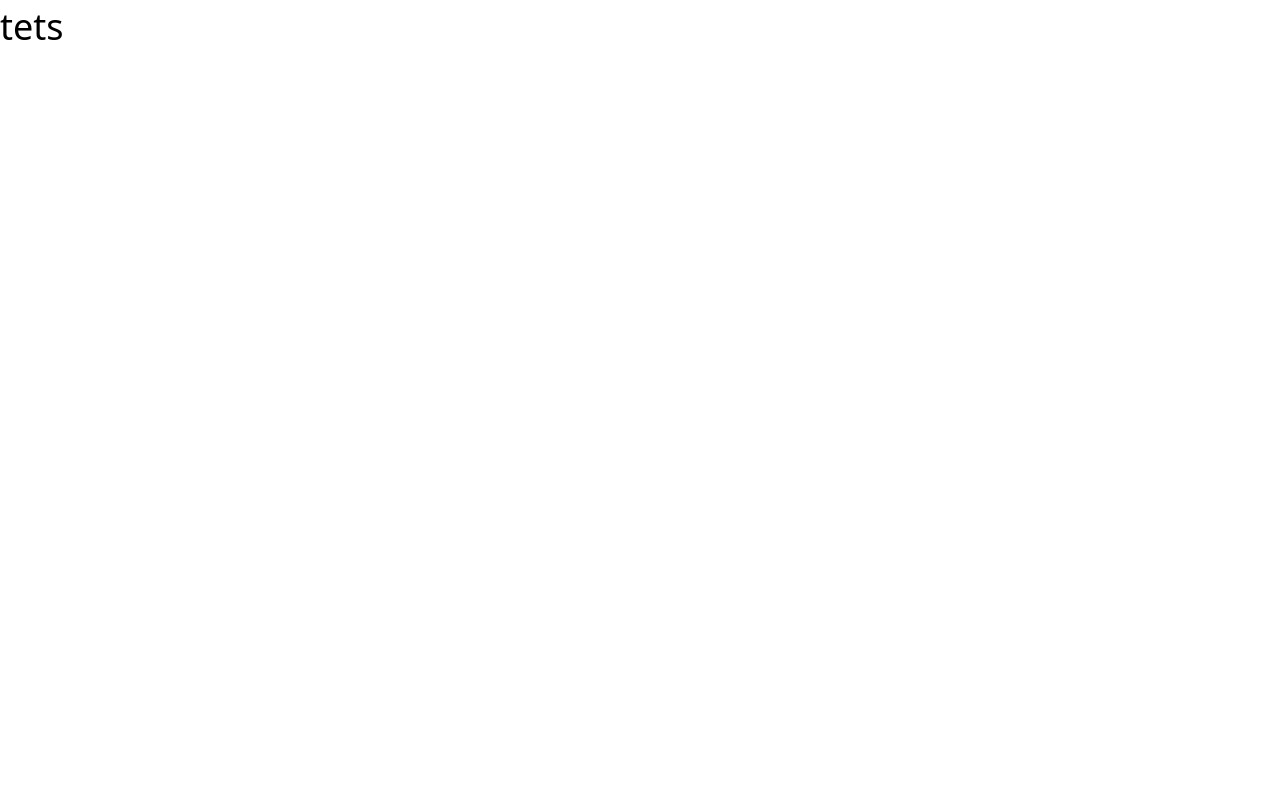
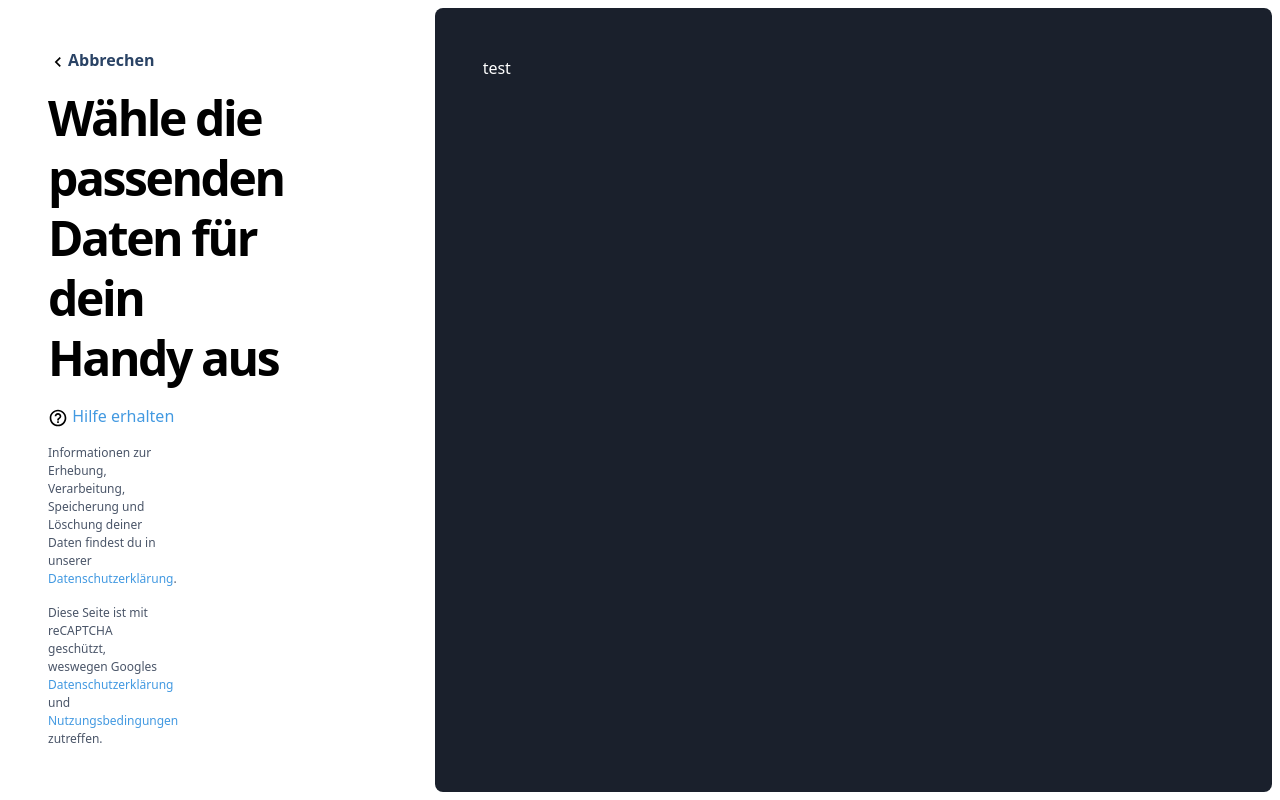
Before and after one commit to ElbartoLennyy/wkdh-nuxt-front, a Nuxt app: page /newHandy in a window 1280 px wide. Built offline with nearby package versions, Linux system fonts and the light colour scheme.

Commit message:
newHandy layout

```diff
--- a/components/RecaptchaNotice.vue
+++ b/components/RecaptchaNotice.vue
@@ -1,8 +1,8 @@
 <template>
   <p>
     Diese Seite ist mit reCAPTCHA geschützt, weswegen Googles
-    <a href="https://policies.google.com/privacy?hl=de" target="_blank">Datenschutzerklärung</a> und
-    <a href="https://policies.google.com/terms?hl=de" target="_blank">Nutzungsbedingungen</a> zutreffen.
+    <a href="https://policies.google.com/privacy?hl=de" target="_blank" class="text-blue-500 hover:text-blue-800">Datenschutzerklärung</a> und
+    <a href="https://policies.google.com/terms?hl=de" target="_blank" class="text-blue-500 hover:text-blue-800">Nutzungsbedingungen</a> zutreffen.
   </p>
 </template>
 
--- a/pages/newHandy.vue
+++ b/pages/newHandy.vue
@@ -1,3 +1,54 @@
 <template>
-  <p class="text-4xl">tets</p>
+  <div class="font-sans min-h-screen">
+    <div class="md:flex">
+      <div class="md:w-1/3 md:min-h-screen p-12">
+        <nuxt-link to="/" @click="back">
+          <img
+            class="inline w-5 "
+            src="~assets/img/svg/back.svg"
+            alt="back button"
+          >
+          <span class="text-blue-900  font-bold">Abbrechen</span>
+        </nuxt-link>
+        <h1 class="text-5xl font-semibold w-3/4 pt-4 tracking-tighter leading-tight">
+          Wähle die passenden Daten für dein Handy aus
+        </h1>
+
+        <a href="contactUs" target="_blank" class="block text-blue-500 hover:text-blue-800 pt-4">
+          <img
+            class="inline w-5 "
+            src="~assets/img/svg/help.svg"
+            alt="help button"
+          >
+          Hilfe erhalten
+        </a>
+
+        <div class="text-gray-700 text-xs md:w-1/3 pt-4">
+          <p>
+            Informationen zur Erhebung, Verarbeitung, Speicherung und Löschung deiner Daten findest du in unserer
+            <a
+              target="_blank"
+              href="privacy"
+              class="text-blue-500 hover:text-blue-800"
+            >Datenschutzerklärung</a>.
+            <recaptcha-notice class="pt-4" />
+          </p>
+        </div>
+      </div>
+      <div class="md:min-h-screen md:w-2/3 p-2">
+        <div class="rounded-lg p-12 bg-gray-900 md:min-h-full text-white">
+          <p> test </p>
+        </div>
+      </div>
+    </div>
+  </div>
 </template>
+
+<script>
+import RecaptchaNotice from '~/components/RecaptchaNotice'
+
+export default {
+  components: { RecaptchaNotice },
+
+}
+</script>
```
Also changed, not shown: assets/img/svg/back.svg (added), assets/img/svg/help.svg (added).
